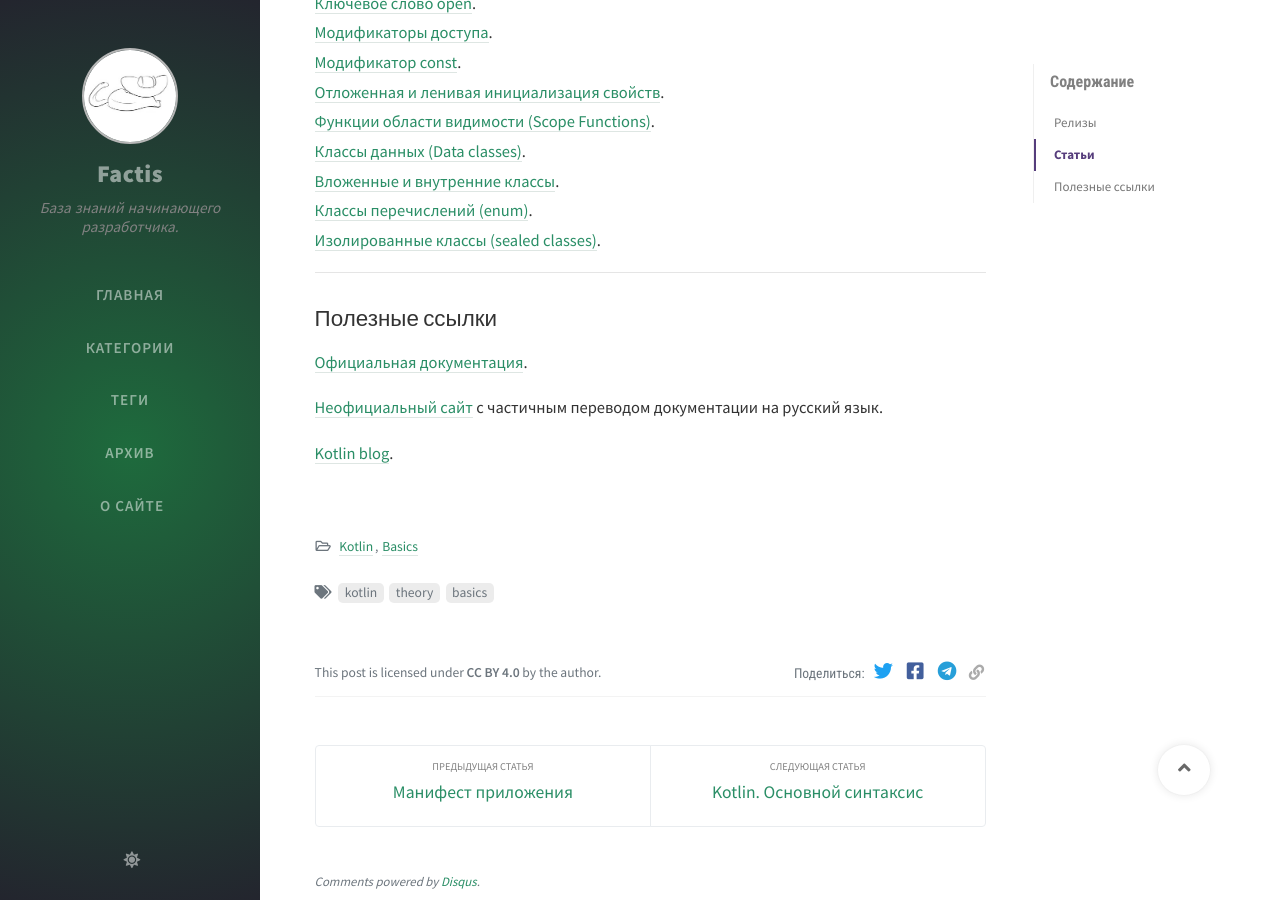
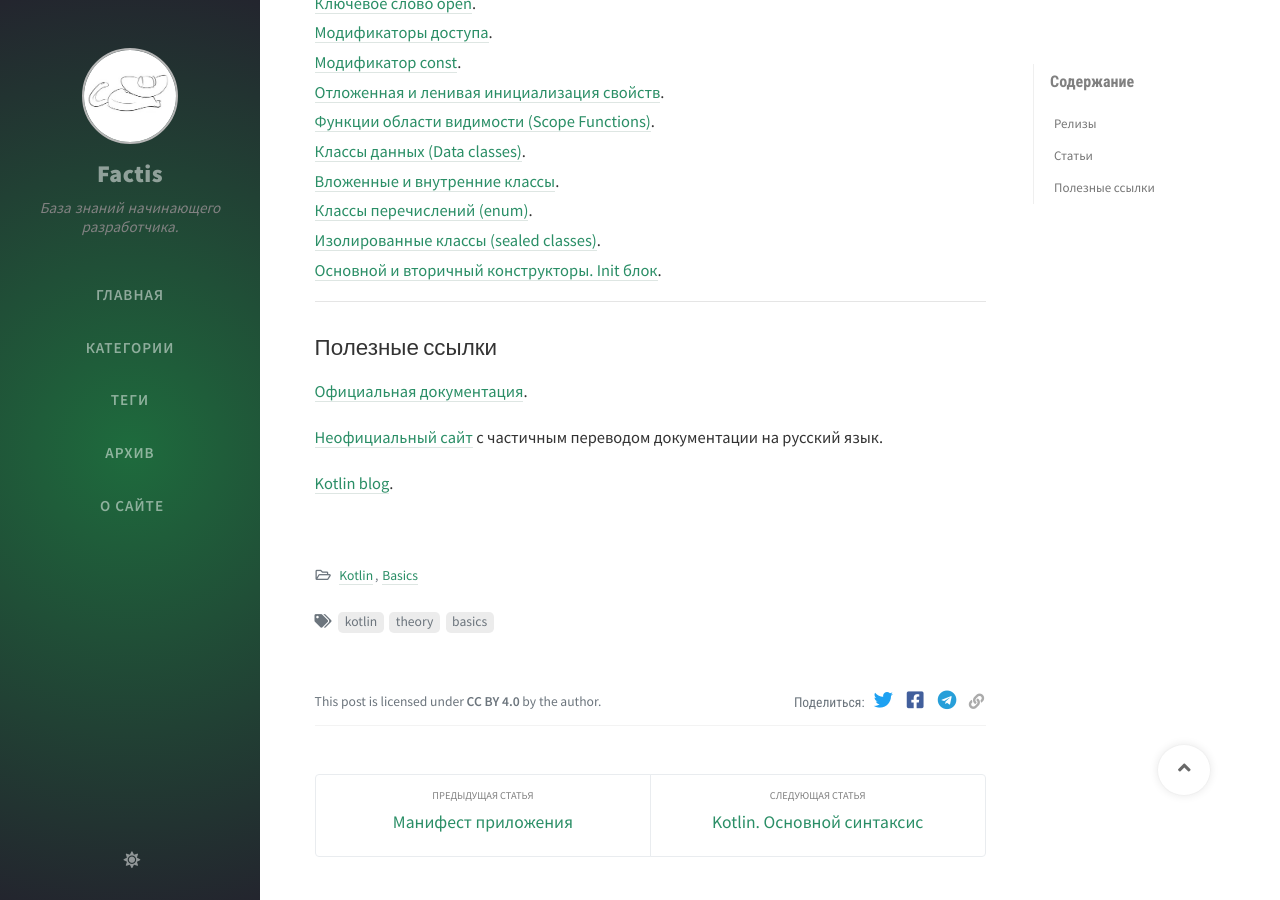
Before and after one commit to Bimlibik/bimlibik.github.io, a Jekyll site: the page built from _posts/2020-06-02-kotlin-overview.md, in a window 1280 px wide and 900 px high, scrolled down 1156 px. Built offline with Jekyll 4.4.1, drawn with Linux system fonts in a browser that asks for light colours; nearby versions of some CDN libraries; comment, search, counter and statistics services are not loaded.

Commit message:
Update: добавила ссылку на статью про конструкторы.

```diff
--- a/_posts/2020-06-02-kotlin-overview.md
+++ b/_posts/2020-06-02-kotlin-overview.md
@@ -58,6 +58,7 @@ Studio, можно использовать при разработке на Kot
 [Вложенные и внутренние классы](https://bimlibik.github.io/posts/kotlin-nested-and-inner-clesses/). <br>
 [Классы перечислений (enum)](https://bimlibik.github.io/posts/kotlin-enum-classes/). <br>
 [Изолированные классы (sealed classes)](https://bimlibik.github.io/posts/kotlin-sealed-classes/). <br>
+[Основной и вторичный конструкторы. Init блок](https://bimlibik.github.io/posts/kotlin-constructors-and-init-block/). <br>
 
 ***
 
```
